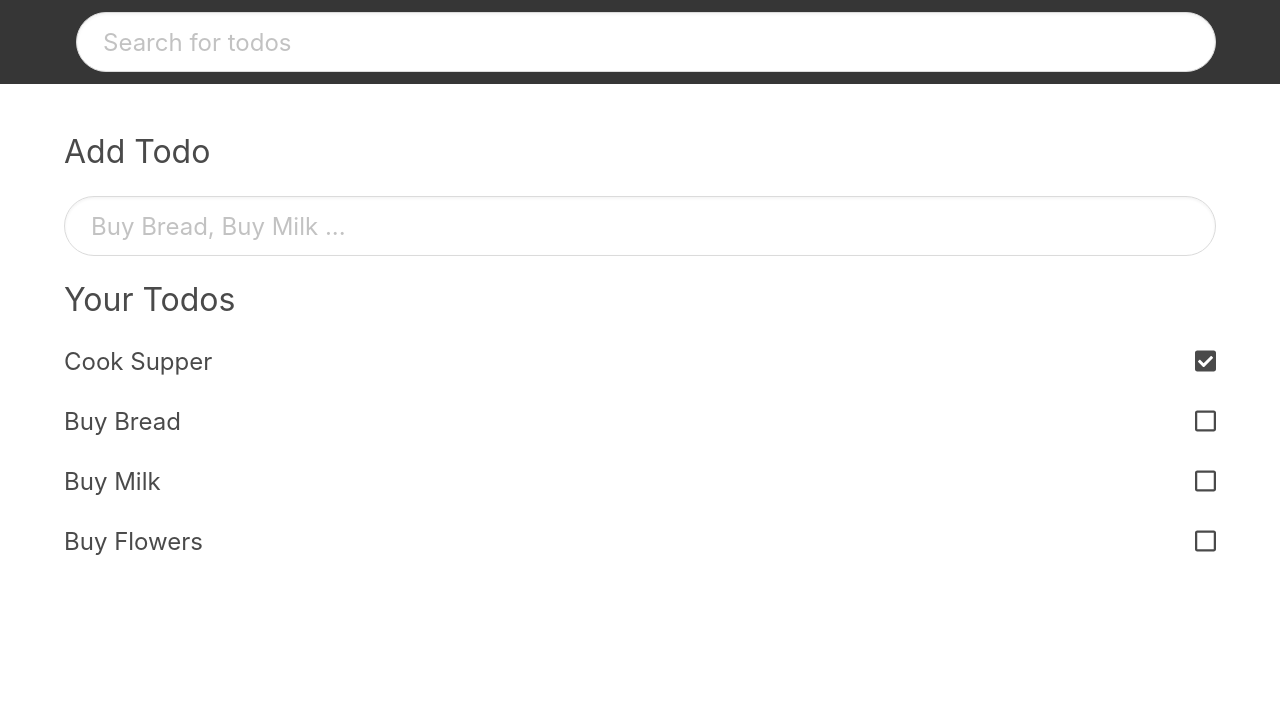
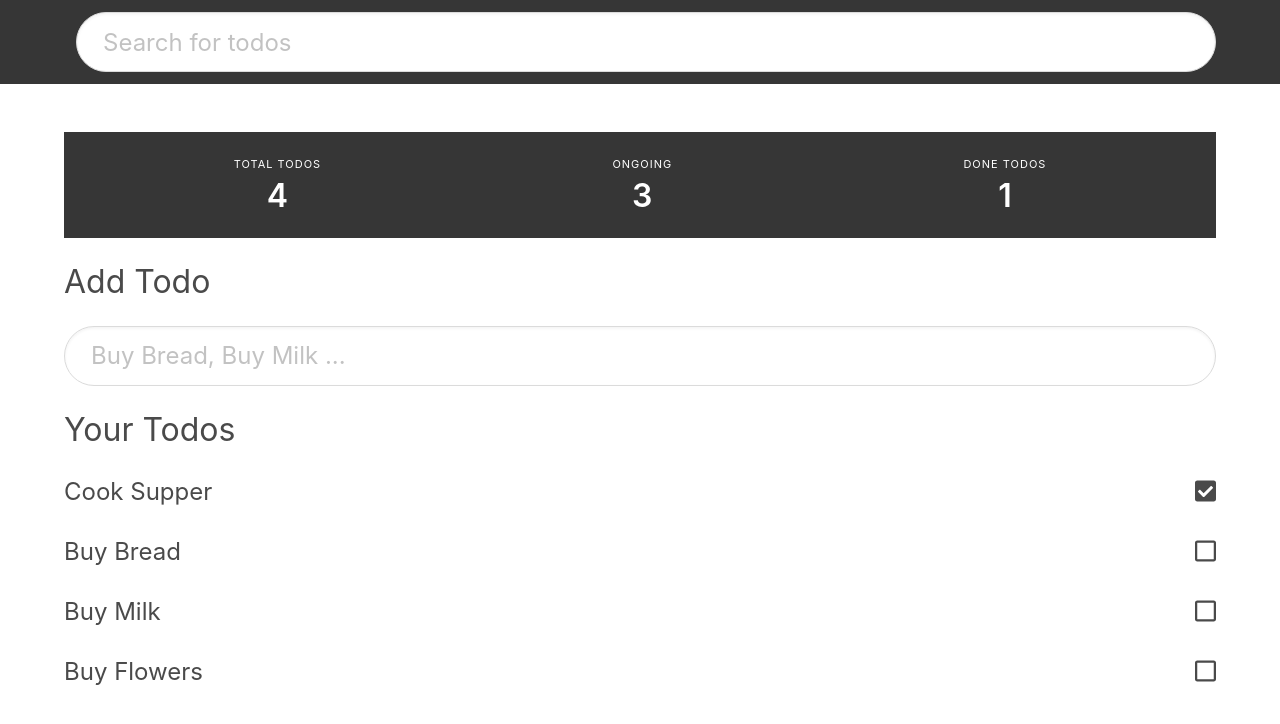
Before and after one commit to mainawycliffe/react-recoiljs-todo-demo-app, a React (Create React App) app: page / in a window 1280 px wide. Shown: the top 724 px of the page. Built offline with nearby package versions, Linux system fonts and the light colour scheme.

Commit message:
Add a Todo Stats Section

```diff
--- a/src/App.tsx
+++ b/src/App.tsx
@@ -1,9 +1,10 @@
 import React from 'react';
 import { RecoilRoot } from 'recoil';
-import './../node_modules/bulma/css/bulma.min.css';
 import AddTodos from './app/AddTodos';
 import SearchBox from './app/SearchTodos';
 import ListTodos from './app/TodosView';
+import TodoStats from './app/Stats';
+import './../node_modules/bulma/css/bulma.min.css';
 
 export default function App() {
   return (
@@ -14,6 +15,9 @@ export default function App() {
           <div className="columns">
             <div className="column">
               <div className="columns is-multiline">
+                <div className="column is-full">
+                  <TodoStats />
+                </div>
                 <div className="column is-full">
                   <AddTodos />
                 </div>
--- /dev/null
+++ b/src/app/Stats.tsx
@@ -0,0 +1,33 @@
+import React from 'react';
+import { useRecoilValue } from 'recoil';
+import { todosStats } from './Store';
+
+export default function TodoStats() {
+  const stats = useRecoilValue(todosStats);
+
+  return (
+    <nav
+      className="level has-background-dark has-text-white"
+      style={{ padding: '1.5rem' }}
+    >
+      <div className="level-item has-text-centered">
+        <div>
+          <p className="heading">Total Todos</p>
+          <p className="title has-text-white">{stats.total}</p>
+        </div>
+      </div>
+      <div className="level-item has-text-centered">
+        <div>
+          <p className="heading">Ongoing</p>
+          <p className="title has-text-white">{stats.ongoing}</p>
+        </div>
+      </div>
+      <div className="level-item has-text-centered">
+        <div>
+          <p className="heading">Done Todos</p>
+          <p className="title has-text-white">{stats.complete}</p>
+        </div>
+      </div>
+    </nav>
+  );
+}
--- a/src/app/Store.tsx
+++ b/src/app/Store.tsx
@@ -29,3 +29,16 @@ export const filteredTodosState = selector({
     return todosList.filter((todo) => todo.todo.toLowerCase().includes(filter));
   },
 });
+
+export const todosStats = selector({
+  key: 'todoStats',
+  get: ({ get }) => {
+    const todos = get(todoListState);
+
+    return {
+      total: todos.length,
+      complete: todos.filter((todo) => todo.isDone === true).length,
+      ongoing: todos.filter((todo) => todo.isDone === false).length,
+    };
+  },
+});
```
